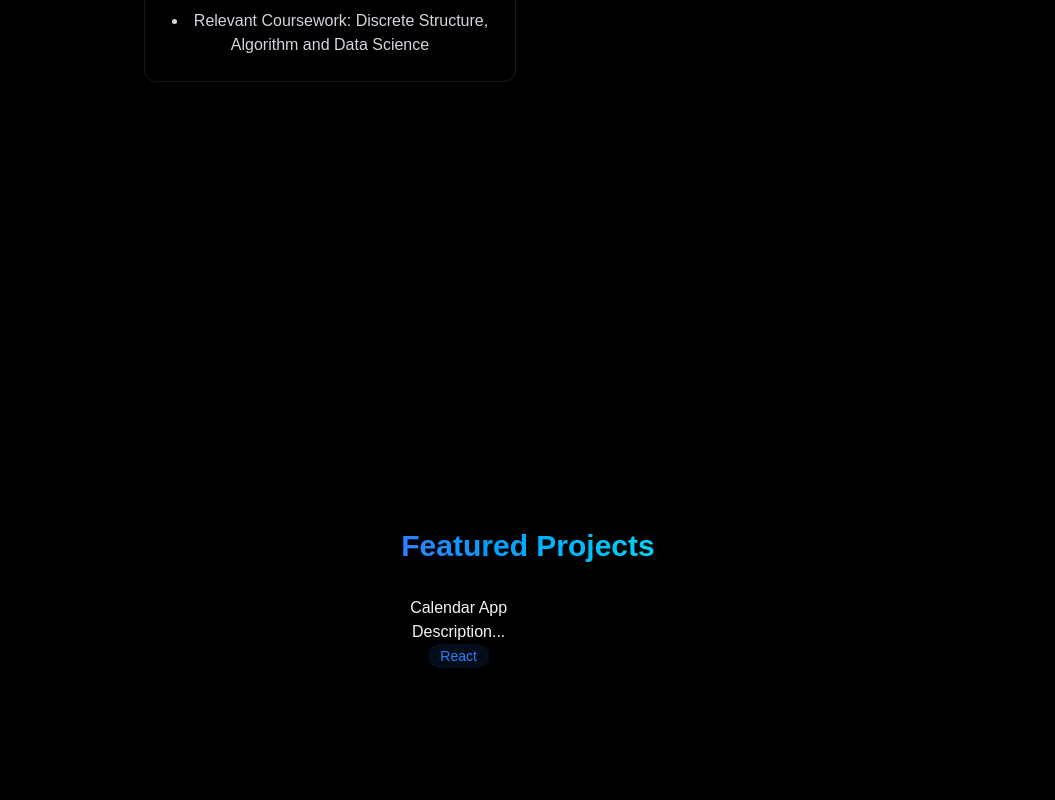
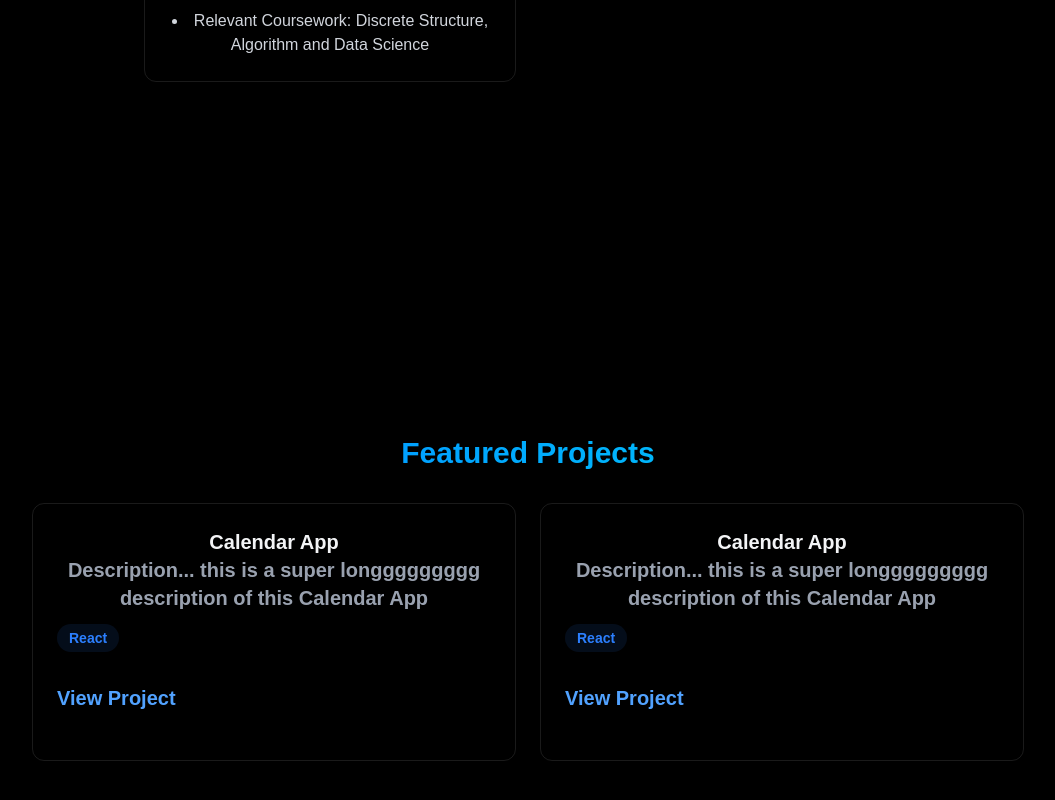
Before and after one commit to ezixuan27/ella_HOME, a React (Vite) app: page / in a window 1280 px wide. Shown: the part 1434-2234 px from the top of the page, without its empty margins (112-1167 px from the left). Built offline with nearby package versions, Linux system fonts and the light colour scheme.

Commit message:
done with projects and some on scroll effect

```diff
--- /dev/null
+++ b/src/components/RevealOnScroll.jsx
@@ -0,0 +1,25 @@
+import { useEffect, useRef } from "react"
+
+
+export const RevealOnScroll = ({ children }) => {
+
+    const ref = useRef(null)
+
+    useEffect(() => {
+        const observer = new IntersectionObserver(([entry]) => {
+            if (entry.isIntersecting) {
+                ref.current.classList.add("visible")
+            }
+        }, { threshold: 0.2, rootMargin: "0px 0px -50px 0px" }
+        )
+        if (ref.current) {
+            observer.observe(ref.current)
+        }
+
+        return () => observer.disconnect()
+    }, [])
+
+    return <div ref={ref} className="reveal">
+        {children}
+    </div>
+}
--- a/src/components/sections/About.jsx
+++ b/src/components/sections/About.jsx
@@ -1,4 +1,4 @@
-import React from "react";
+import { RevealOnScroll } from "../RevealOnScroll";
 
 export const About = () => {
 
@@ -25,6 +25,7 @@
             id="about"
             className="min-h-screen flex items-center justify-center py-20"
         >
+            <RevealOnScroll>
             <div className="max-w-3xl mx-auto mx-4">
                 <h2
                     className="text-3xl font-bold mb-8 bg-gradient-to-r from-blue-500 to-cyan-400 bg-clip-text text-transparent text-center">
@@ -86,6 +87,7 @@
                     </div>
                 </div>
             </div>
+             </RevealOnScroll>
         </section>
     )
 
--- a/src/components/sections/Home.jsx
+++ b/src/components/sections/Home.jsx
@@ -1,10 +1,11 @@
-import React from 'react';
+import { RevealOnScroll } from '../RevealOnScroll';
 
 export const Home = () => {
     return <section
         id="home"
         className="min-h-screen flex items-center justify-center relative"
     >
+        <RevealOnScroll>
         <div className="text-center z-10 px-4">
             <h1 className="text-5xl md:text-7xl font-bold mb-6 bg-gradient-to-r from-blue-500 to-cyan-400 bg-clip-text text-transparent leading-right">
                 Hi, I'm Ella Zou.
@@ -30,6 +31,7 @@
             </div>
 
         </div>
+        </RevealOnScroll>
 
     </section>
 }
--- a/src/components/sections/Projects.jsx
+++ b/src/components/sections/Projects.jsx
@@ -1,4 +1,4 @@
-import React from 'react'
+import { RevealOnScroll } from "../RevealOnScroll"
 
 export const Projects = () => {
     return (
@@ -6,6 +6,7 @@
             id="projects"
             className="min-h-screen flex items-center justify-center py-20"
         >
+            <RevealOnScroll>
             <div className="max-w-5xl mx-auto px-4">
                 <h2
                     className="text-3xl font-bold mb-8 bg-gradient-to-r from-blue-500 to-cyan-400 bg-clip-text text-transparent text-center">
@@ -13,29 +14,60 @@
                 </h2>
                 <div className="grid grid-cols-1 md:grid-cols-2 gap-6">
 
-                    <div>
-                        <h3>
+                    <div className="p-6 rounded-xl border border-white/10 hover:-translate-y-1 hover:border-blue-500/30 hober:shadow-[0?2px_8px_rgba(59, 130, 246, 0.1)] transition-all">
+                        <h3 className="text-xl font-bold mb-2">
                             Calendar App
-                            <p>
-                                Description...
+                            <p className="text-gray-400 mb-3">
+                                Description... this is a super longgggggggg description of this Calendar App
                             </p>
-                            <div>
+                            <div className="flex flex-wrap gap-2 mb-4">
                                 {["React"].map((tech, key) => (
                                     <span
                                         key={key}
                                         className="bg-blue-500/10 text-blue-500 py-1 px-3 rounded-full text-sm hover:bg-blue-500/20
-                                hober:shadow-[0?2px_8px_rgba(59, 130, 2246, 0.2)] transition"
+                                hober:shadow-[0?2px_8px_rgba(59, 130, 246, 0.2)] transition"
                                     >
                                         {tech}
                                     </span>
                                 ))}
                             </div>
+
+                            <div className="flex justify-between items-center">
+                                <a href="#something" className="text-blue-400 hover:text-blue-300 transition-colors my-4">
+                                    View Project
+                                </a>
+                            </div>
                         </h3>
                     </div>
+                    <div className="p-6 rounded-xl border border-white/10 hover:-translate-y-1 hover:border-blue-500/30 hober:shadow-[0?2px_8px_rgba(59, 130, 246, 0.1)] transition-all">
+                        <h3 className="text-xl font-bold mb-2">
+                            Calendar App
+                            <p className="text-gray-400 mb-3">
+                                Description... this is a super longgggggggg description of this Calendar App
+                            </p>
+                            <div className="flex flex-wrap gap-2 mb-4">
+                                {["React"].map((tech, key) => (
+                                    <span
+                                        key={key}
+                                        className="bg-blue-500/10 text-blue-500 py-1 px-3 rounded-full text-sm hover:bg-blue-500/20
+                                hober:shadow-[0?2px_8px_rgba(59, 130, 246, 0.2)] transition"
+                                    >
+                                        {tech}
+                                    </span>
+                                ))}
+                            </div>
 
+                            <div className="flex justify-between items-center">
+                                <a href="#something" className="text-blue-400 hover:text-blue-300 transition-colors my-4">
+                                    View Project
+                                </a>
+                            </div>
+                        </h3>
+                    </div>
                 </div>
 
             </div>
+             </RevealOnScroll>
         </section>
     )
 }
--- a/src/index.css
+++ b/src/index.css
@@ -36,3 +36,14 @@
     animation: loading 0.8s ease infinite;
   }
 }
+
+.reveal {
+  opacity: 0;
+  transform: translateY(20px);
+  transition: opacity 0.6s ease, transform 0.6s ease;
+}
+
+.reveal.visible {
+  opacity: 1;
+  transform: translateY(0);
+}
```
